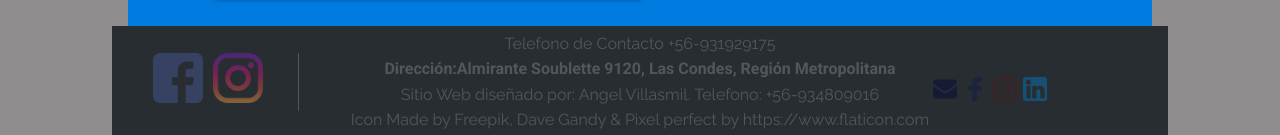
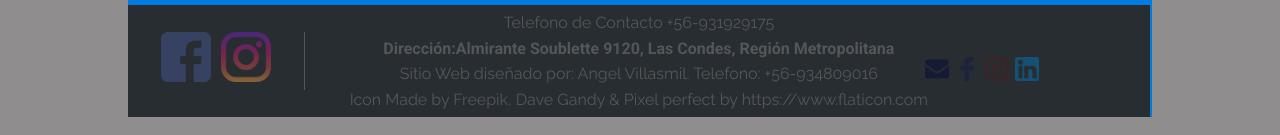
Before and after one commit to Bitd13531/First-project, a plain HTML site: page index1.html in a window 1280 px wide. Shown: the part 1410-1545 px from the top of the page. Drawn offline with Linux system fonts and the light colour scheme.

Commit message:
listo pagina index falta slider

```diff
--- a/css/styles.css
+++ b/css/styles.css
@@ -48,10 +48,13 @@ body{
 }
 
 
-main{
+/* main{
   margin-right    : 10%;
   margin-left     : 10%;
-}
+  position: absolute;
+  overflow: hidden;
+  width: 100%;
+} */
 
 h1,h2,h3,h4,h5,h6, a{font-family: var(--font-main), sans-serif;}
 a {
@@ -299,7 +302,6 @@ padding-left: 10%;
     padding-right       : 2%;
     padding-bottom      : 1rem;
     color               : var(--text-color-alt);
-    /* flex-wrap           : wrap; */
     text-align          : justify;
   }
 
@@ -316,19 +318,11 @@ padding-left: 10%;
     background    : var(--dark-color);
     color         : var(--text-color);
     text-align    : center;
-    flex-wrap     : wrap;
     position      : relative;
     margin: 0;
-    width: 80%;
+    width: 103%;
     padding: 5px 10px;
-
 }
-
-  .footer-container{
-      position: relative;
-      width: 120%;
-
-  }
 
   footer a {
     text-decoration : none;
--- a/index1.html
+++ b/index1.html
@@ -36,7 +36,6 @@
         </div>
 
     </header>
-    <div class="main row">
 
         <div class="box-main-container col-xs-12">
             <div class="slider-container row around-lg bottom-lg">
@@ -101,9 +100,9 @@
                     <article>Somos su mejor opcion en servicio de mudanzas, bodegas, transportes y fletes, ya que contamos con una flota de
                         vehiculos especializados, personal profesional capacitado, brindando a todos nuestros clientes calidad de servicio,
                         cuidado de sus bienes, rapidez y eficiencia garantizada en todo momento!</article>
-                    </div>
+            </div>
 
-                    <div class="box-post-img col-lg-5">
+            <div class="box-post-img col-lg-5">
                         <img src="./img/services.jpg" alt="Profesionales altamente capacitados">
             </div>
             <div class="box-card1 col-lg-5">
@@ -112,18 +111,15 @@
                     necesite, ofreciendo servicio de mudanzas consolidadas o exclusivas segun sea su necesidad y brindandole asesoria
                     telefonica en todo momento, para que elija el servicio que mas se adapte a sus necesidades y por un costo mucho
                     mas bajo!</article>
-                </div>
+            </div>
 
-                <div class="box-post-img col-lg-5">
+            <div class="box-post-img col-lg-5">
                     <img src="./img/mud3.jpg" alt="Mudanzas desde Santiago y hacia todo Chile">
-                </div>
             </div>
         </div>
 
-        <!-- aqui contruire el footer de la pagina -->
-
-    <footer class="col-xs-12">
-        <div class="footer-container col-xs-12">
+    <footer class="row center-xs">
+        <div class="footer-container col-lg-12">
              <div class="row around-lg middle-lg">
 
                 <div class="foot-left col-xs-2">
```
